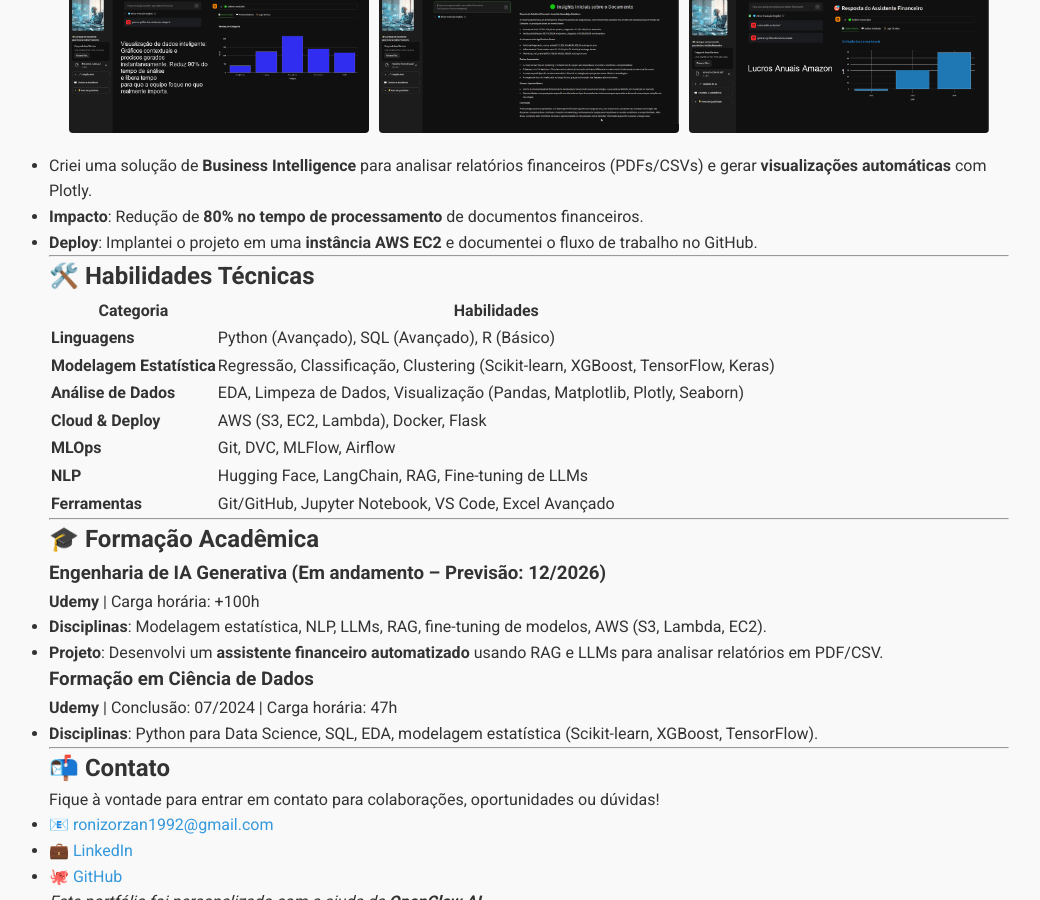
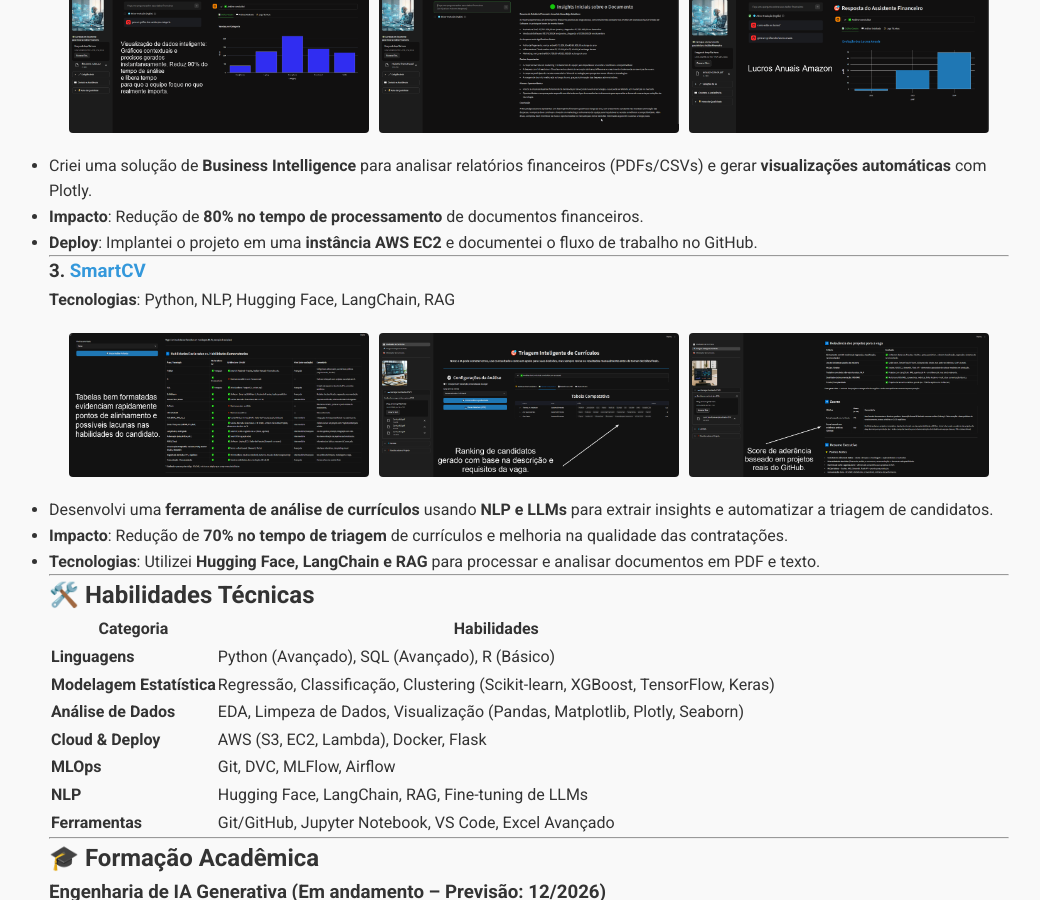
Before and after one commit to Ronizorzan/ronizorzan.github.io, a Jekyll site: the page built from index.md, in a window 1280 px wide and 900 px high, scrolled down 1206 px. Shown: the whole window, without its empty margins (111-1151 px from the left). Built offline with Jekyll 4.4.1, drawn with Linux system fonts in a browser that asks for light colours; our own code applies the rules of GitHub Pages for plain Markdown files.

Commit message:
Adiciona projeto SmartCV ao portfólio

```diff
--- a/index.md
+++ b/index.md
@@ -47,6 +47,21 @@
 
 ---
 
+### 3. [SmartCV](https://github.com/Ronizorzan/SmartCV)
+**Tecnologias**: Python, NLP, Hugging Face, LangChain, RAG
+
+<div style="display: flex; flex-wrap: wrap; gap: 10px; justify-content: center; margin: 20px 0;">
+  <img src="assets/images/projeto-smartcv.png" alt="SmartCV - Imagem 1" style="max-width: 300px; height: auto; border-radius: 4px;">
+  <img src="assets/images/projeto-smartcv2.png" alt="SmartCV - Imagem 2" style="max-width: 300px; height: auto; border-radius: 4px;">
+  <img src="assets/images/projeto-smartcv3.png" alt="SmartCV - Imagem 3" style="max-width: 300px; height: auto; border-radius: 4px;">
+</div>
+
+- Desenvolvi uma **ferramenta de análise de currículos** usando **NLP e LLMs** para extrair insights e automatizar a triagem de candidatos.
+- **Impacto**: Redução de **70% no tempo de triagem** de currículos e melhoria na qualidade das contratações.
+- **Tecnologias**: Utilizei **Hugging Face, LangChain e RAG** para processar e analisar documentos em PDF e texto.
+
+---
+
 ## 🛠️ Habilidades Técnicas
 
 | Categoria               | Habilidades                                                                                     |
```
Also changed, not shown: assets/images/projeto-smartcv.png (added), assets/images/projeto-smartcv2.png (added), assets/images/projeto-smartcv3.png (added).
